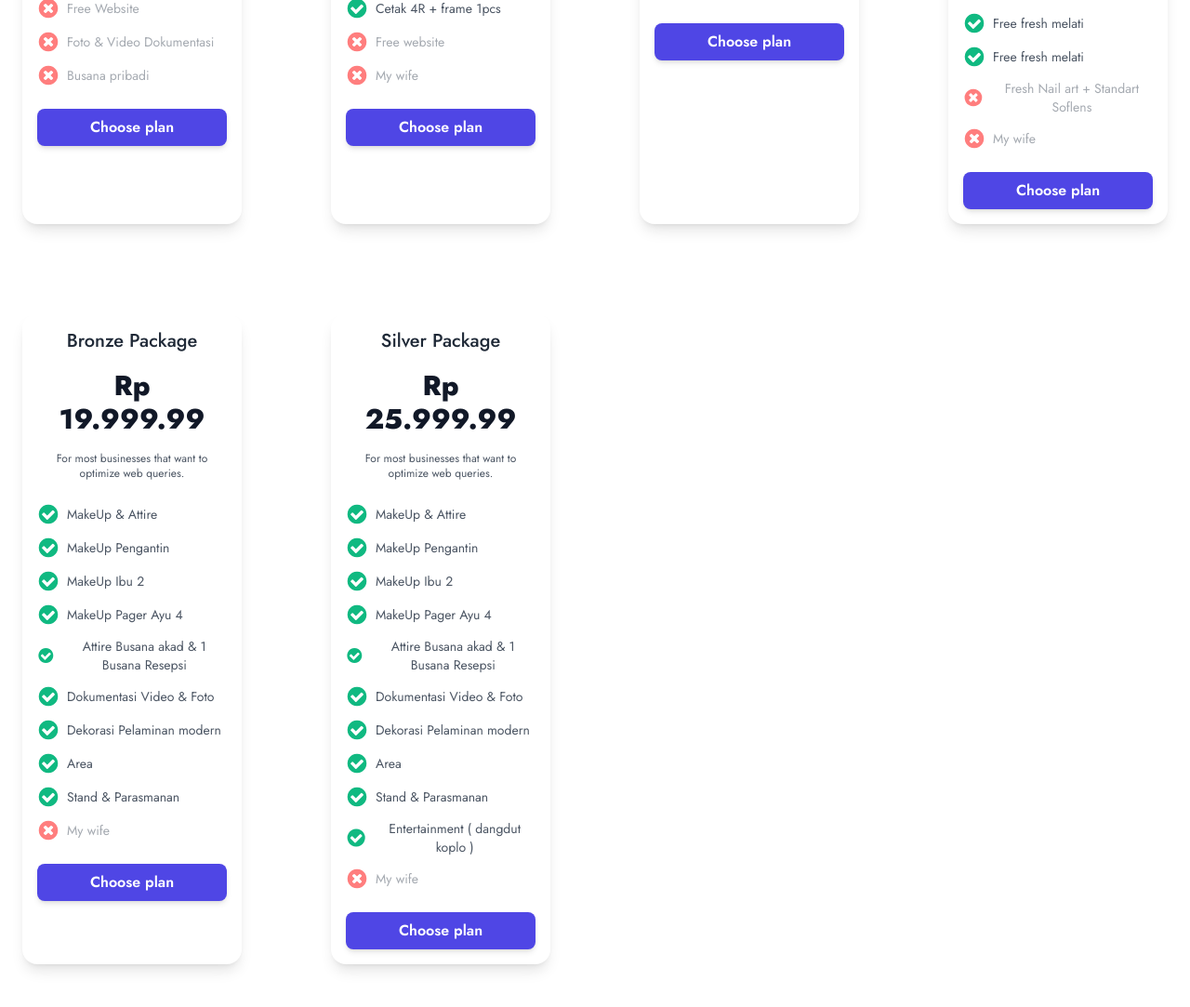
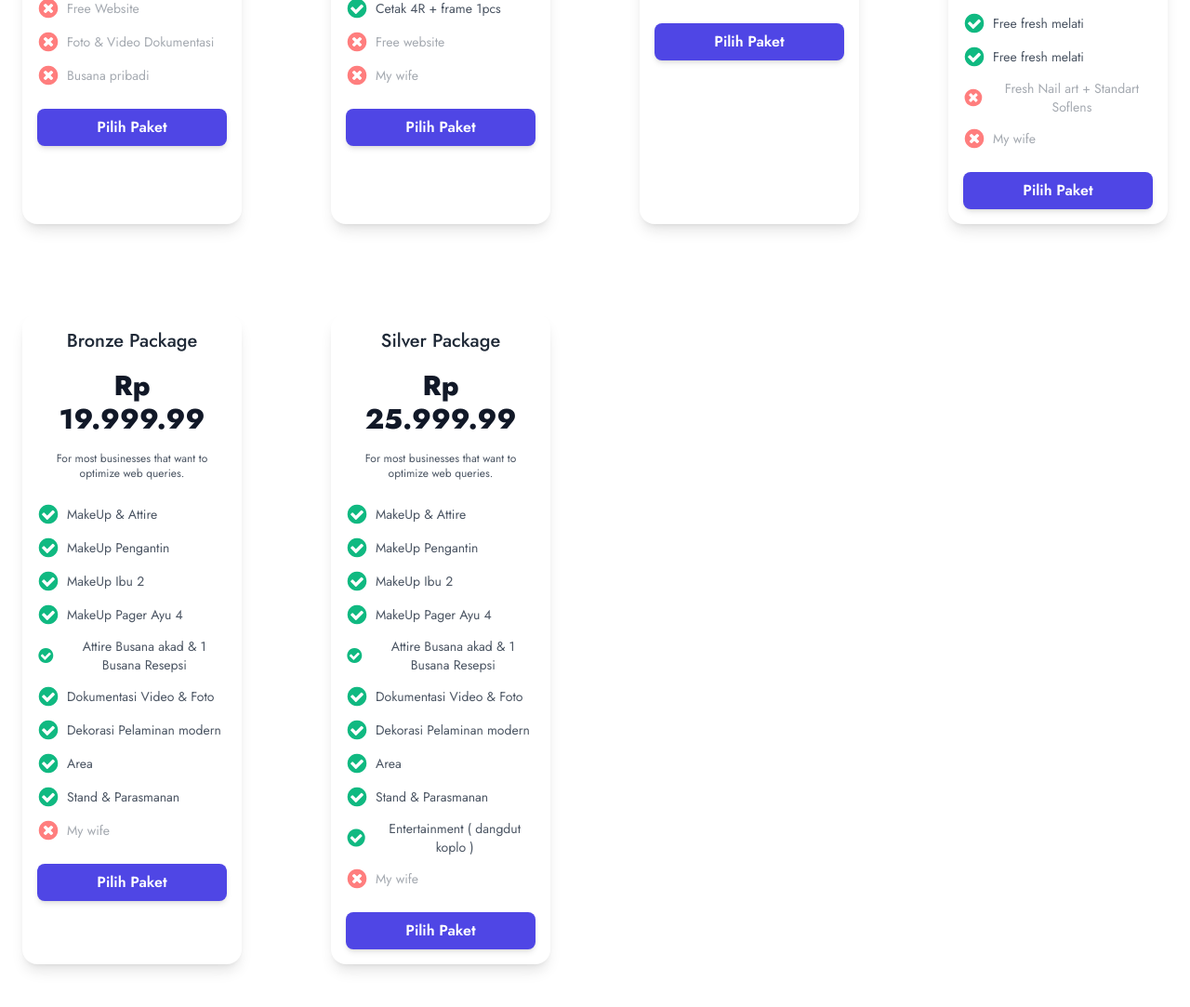
Before and after one commit to ikhlasdansantai/renz-makeup, a website: page index.html in a window 1280 px wide. Shown: the part 4400-5483 px from the top of the page at 93% size. Drawn offline with nearby package versions, Linux system fonts and the light colour scheme; some packages are replaced by stand-ins of ours; a script that the page names is missing.

Commit message:
add wa api to price section

```diff
--- a/index.html
+++ b/index.html
@@ -4,7 +4,9 @@
     <meta charset="UTF-8" />
     <meta http-equiv="X-UA-Compatible" content="IE=edge" />
     <meta name="viewport" content="width=device-width, initial-scale=1.0" />
-    <title>Document</title>
+    <meta name="author" content="ikhlasdansantai" />
+    <meta name="description" content="Transformasi Wajah Anda Dengan Kemampuan Makeup Kami" />
+    <title>Renz Makeup</title>
     <link rel="stylesheet" href="public/css/output.css" />
     <link rel="stylesheet" href="https://cdn.jsdelivr.net/npm/swiper@8/swiper-bundle.min.css" />
     <link rel="stylesheet" href="node_modules/sweetalert2/dist/sweetalert2.css" />
@@ -371,12 +373,14 @@
                   Busana pribadi
                 </li>
               </ul>
+              <a href="https://api.whatsapp.com/send?phone=6281214553067&text=Saya tertarik untuk mengetahui lebih lanjut tentang biaya dan layanan yang Anda tawarkan untuk jasa wedding organizer...">
                 <button
                   type="button"
                   class="py-2 px-4 bg-indigo-600 hover:bg-indigo-700 focus:ring-indigo-500 focus:ring-offset-indigo-200 text-white w-full transition ease-in duration-200 text-center text-base font-semibold shadow-md focus:outline-none focus:ring-2 focus:ring-offset-2 rounded-lg"
                 >
-                Choose plan
+                  Pilih Paket
                 </button>
+              </a>
             </div>
             <!-- *Price -->
             <div class="p-4 bg-white shadow-lg rounded-2xl dark:bg-gray-800">
@@ -460,12 +464,14 @@
                   My wife
                 </li>
               </ul>
+              <a href="https://api.whatsapp.com/send?phone=6281214553067&text=Saya tertarik untuk mengetahui lebih lanjut tentang biaya dan layanan yang Anda tawarkan untuk jasa wedding organizer...">
                 <button
                   type="button"
                   class="py-2 px-4 bg-indigo-600 hover:bg-indigo-700 focus:ring-indigo-500 focus:ring-offset-indigo-200 text-white w-full transition ease-in duration-200 text-center text-base font-semibold shadow-md focus:outline-none focus:ring-2 focus:ring-offset-2 rounded-lg"
                 >
-                Choose plan
+                  Pilih Paket
                 </button>
+              </a>
             </div>
             <!-- *Price -->
             <div class="p-4 bg-white shadow-lg rounded-2xl dark:bg-gray-800">
@@ -533,12 +539,14 @@
                   My wife
                 </li>
               </ul>
+              <a href="https://api.whatsapp.com/send?phone=6281214553067&text=Saya tertarik untuk mengetahui lebih lanjut tentang biaya dan layanan yang Anda tawarkan untuk jasa wedding organizer...">
                 <button
                   type="button"
                   class="py-2 px-4 bg-indigo-600 hover:bg-indigo-700 focus:ring-indigo-500 focus:ring-offset-indigo-200 text-white w-full transition ease-in duration-200 text-center text-base font-semibold shadow-md focus:outline-none focus:ring-2 focus:ring-offset-2 rounded-lg"
                 >
-                Choose plan
+                  Pilih Paket
                 </button>
+              </a>
             </div>
             <!-- *Price -->
             <div class="p-4 bg-white shadow-lg rounded-2xl dark:bg-gray-800">
@@ -638,12 +646,14 @@
                   My wife
                 </li>
               </ul>
+              <a href="https://api.whatsapp.com/send?phone=6281214553067&text=Saya tertarik untuk mengetahui lebih lanjut tentang biaya dan layanan yang Anda tawarkan untuk jasa wedding organizer...">
                 <button
                   type="button"
                   class="py-2 px-4 bg-indigo-600 hover:bg-indigo-700 focus:ring-indigo-500 focus:ring-offset-indigo-200 text-white w-full transition ease-in duration-200 text-center text-base font-semibold shadow-md focus:outline-none focus:ring-2 focus:ring-offset-2 rounded-lg"
                 >
-                Choose plan
+                  Pilih Paket
                 </button>
+              </a>
             </div>
 
             <!-- *Price -->
@@ -736,12 +746,14 @@
                   My wife
                 </li>
               </ul>
+              <a href="https://api.whatsapp.com/send?phone=6281214553067&text=Saya tertarik untuk mengetahui lebih lanjut tentang biaya dan layanan yang Anda tawarkan untuk jasa wedding organizer...">
                 <button
                   type="button"
                   class="py-2 px-4 bg-indigo-600 hover:bg-indigo-700 focus:ring-indigo-500 focus:ring-offset-indigo-200 text-white w-full transition ease-in duration-200 text-center text-base font-semibold shadow-md focus:outline-none focus:ring-2 focus:ring-offset-2 rounded-lg"
                 >
-                Choose plan
+                  Pilih Paket
                 </button>
+              </a>
             </div>
 
             <!-- *Price -->
@@ -843,12 +855,14 @@
                   My wife
                 </li>
               </ul>
+              <a href="https://api.whatsapp.com/send?phone=6281214553067&text=Saya tertarik untuk mengetahui lebih lanjut tentang biaya dan layanan yang Anda tawarkan untuk jasa wedding organizer...">
                 <button
                   type="button"
                   class="py-2 px-4 bg-indigo-600 hover:bg-indigo-700 focus:ring-indigo-500 focus:ring-offset-indigo-200 text-white w-full transition ease-in duration-200 text-center text-base font-semibold shadow-md focus:outline-none focus:ring-2 focus:ring-offset-2 rounded-lg"
                 >
-                Choose plan
+                  Pilih Paket
                 </button>
+              </a>
             </div>
           </div>
         </section>
```
Lines whose indentation alone changed are shown as unchanged.
